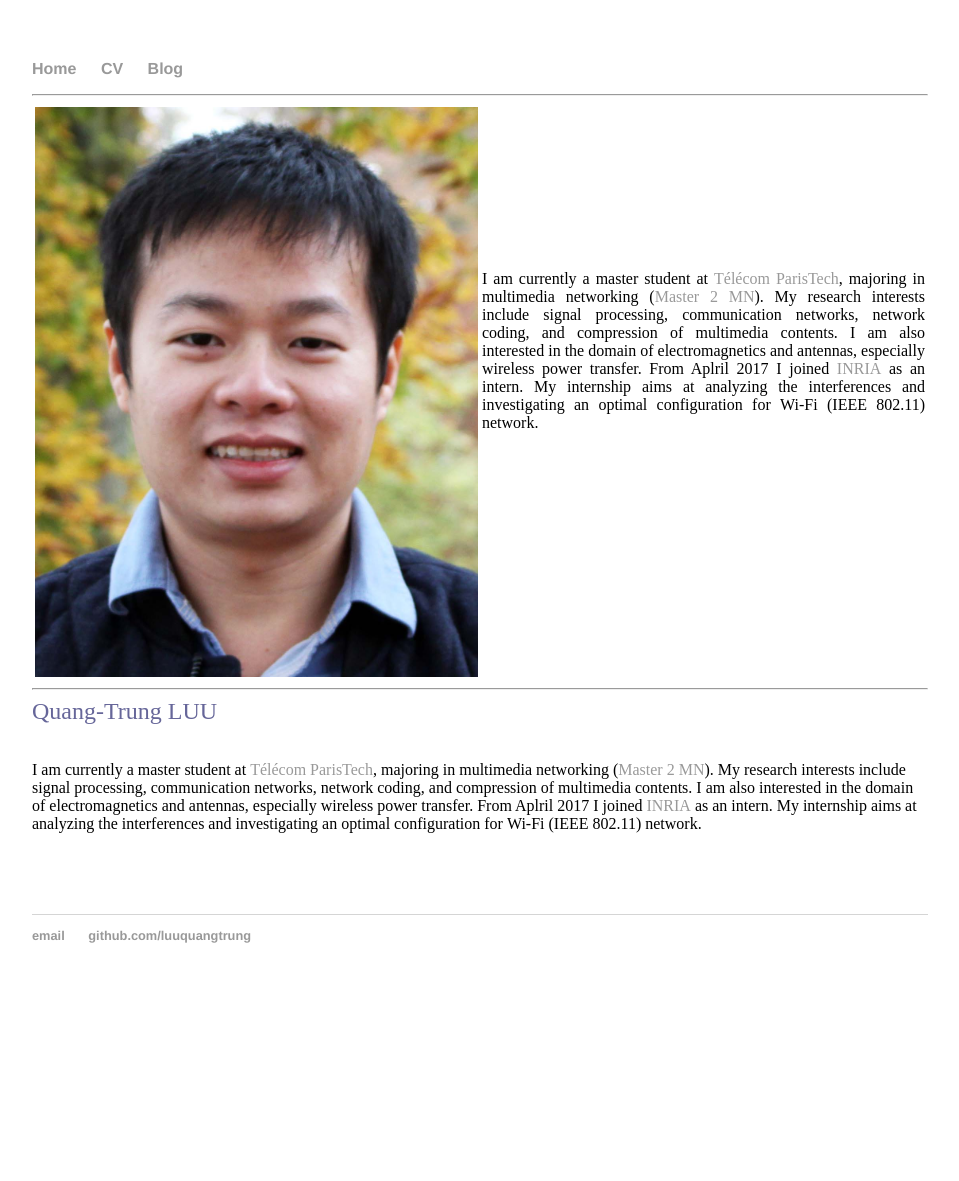
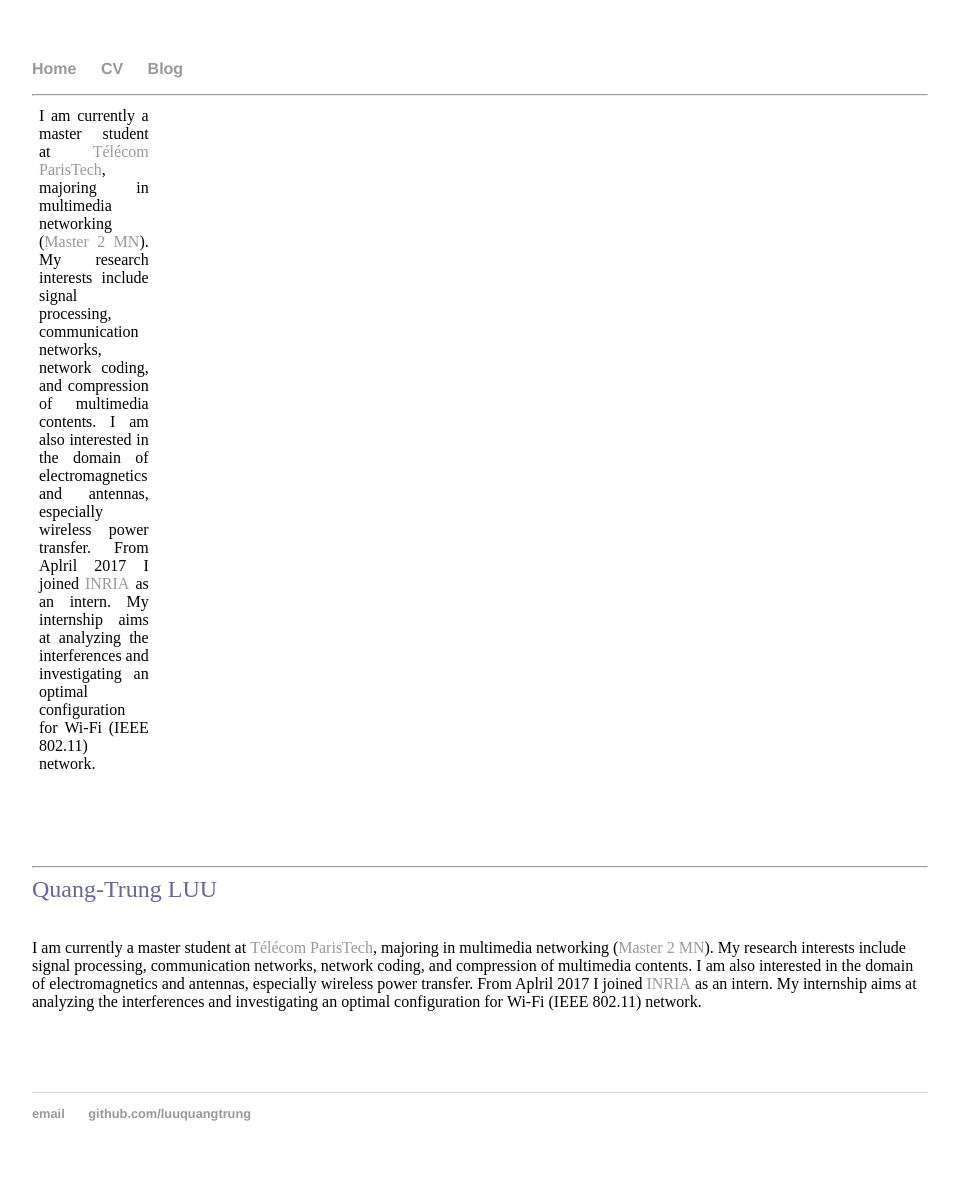
Before and after one commit to luuquangtrung/luuquangtrung.github.io_v1, a Jekyll site: the page built from index.html, in a window 1280 px wide. Shown: the whole page, without its empty margins (160-1119 px from the left). Built offline with Jekyll 4.4.1, drawn with Linux system fonts in a browser that asks for light colours; before the commit the page ends 1003 px from its top, so only the background shows below that.

Commit message:
Update index.html

```diff
--- a/index.html
+++ b/index.html
@@ -5,7 +5,7 @@
 
 <hr>
 <div>
-<table width = "100%" style = "border: 0px solid white; align = center">
+<table width = "12.5%" style = "border: 0px solid white; align = center">
    <tr >
         <td width="40%" style = "border: 0px solid white" align = "">
         <img style="display:block;" width = "100%" src = "/asset/profile/cv3_small.jpg">
```
